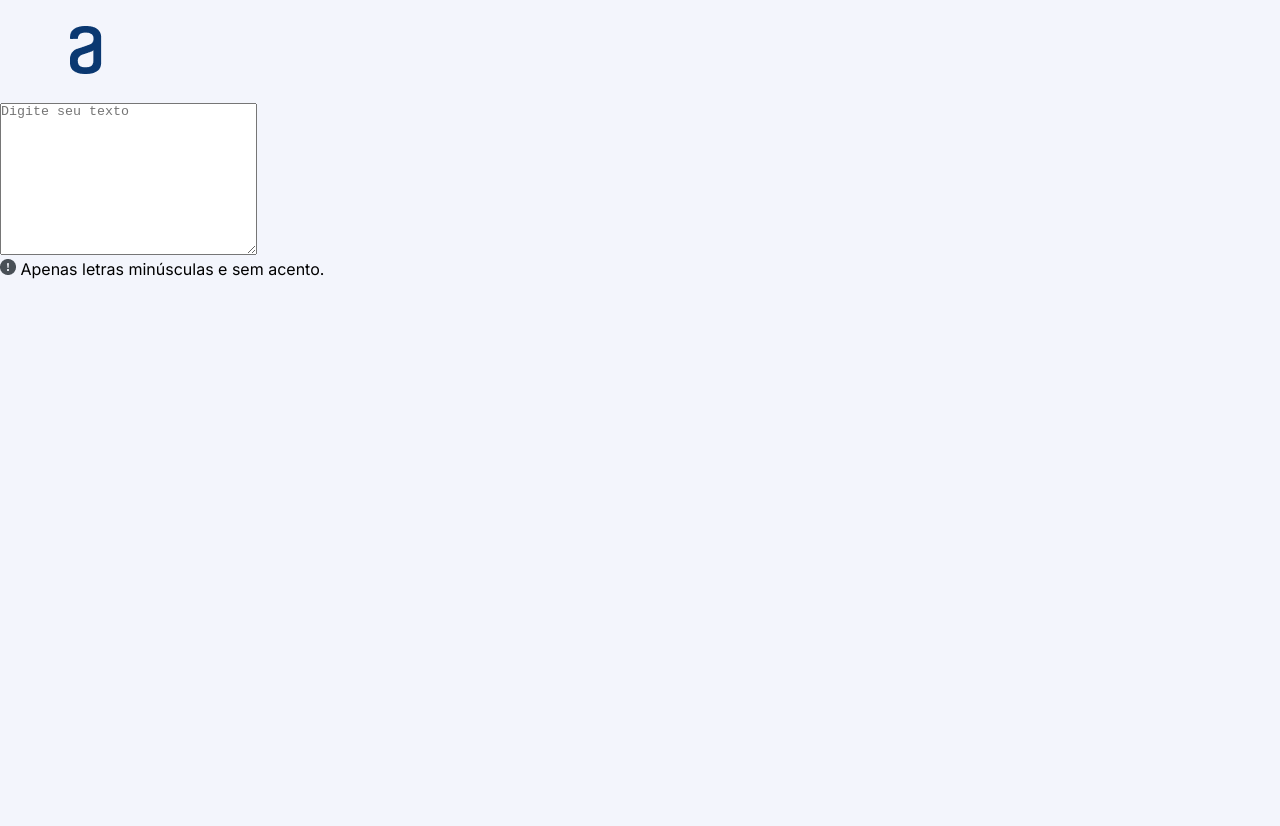
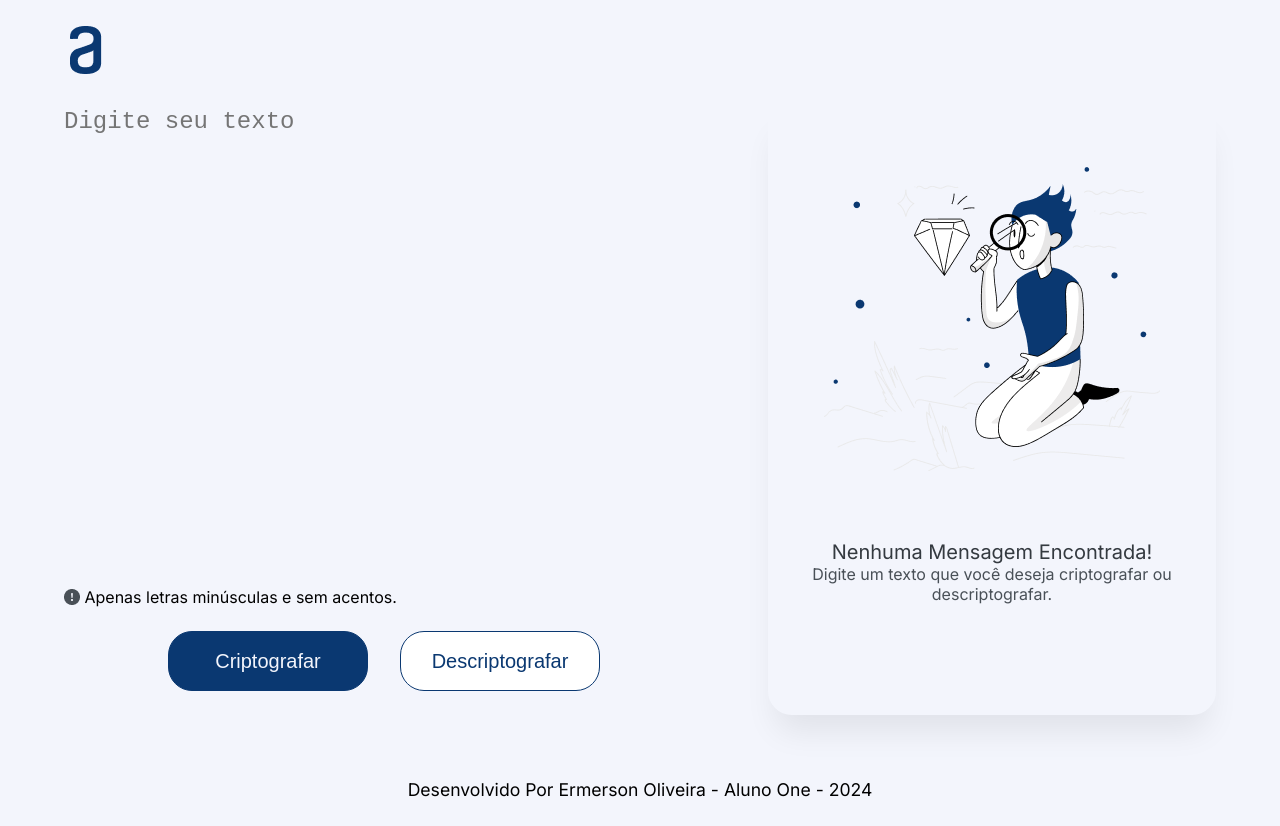
Before and after one commit to ermersonoliveira/challenge-one, a plain HTML site: page index.html in a window 1280 px wide. Before the commit the page ends 800 px from the top, so only its background shows below. Drawn offline with Linux system fonts and the light colour scheme.

Commit message:
incluir-index-projeto-01

```diff
--- a/index.html
+++ b/index.html
@@ -7,24 +7,46 @@
     <link rel="stylesheet" href="./assets/css/styles.css">
 </head>
 <body>
-    <header>
-        <img class="logo" src="./assets/img/Logo.png" alt="Logo da Alura">
+
+    <header class="logo">
+        <img src="./assets/img/Logo.png" alt="Logo da Alura">
     </header>
-    <main>
-        <section>
-            <textarea class="text-input" placeholder="Digite seu texto" cols="30" rows="10"></textarea>
 
-            <div class="alert-text">
-                <img src="./assets/img/bi_exclamation-circle-fill.png" alt="Ícone de Alerta!">
-                <label for="">Apenas letras minúsculas e sem acento.</label>
+    <main class="principal">
+        <section class="lado__esquerdo">
+            <textarea  id="texto_inicial" class="container__input" placeholder="Digite seu texto"></textarea>
+            <p id="informacao"><img src="./assets/img/bi_exclamation-circle-fill.png">&nbsp;Apenas letras minúsculas e sem acentos.</p>
+            <div class="container__botoes">
+                <button id="cripto" class="container__botao" onclick="criptografar()">Criptografar</button>
+                <button id="decripto" class="container__botao" onclick="descriptografar()">Descriptografar</button>
             </div>
+        </section>
 
-            <div class="botoes">
 
+        <section class="container__output">
+            <div class="texto__output">
+                <p id="resultado" style="display: none"></p>
             </div>
+            <div id="desenho">
+                <img id="svgPessoaLupa" src="./assets/img/High quality products 1 1.png" alt="Pessoa com Lupa">
+            </div>
+            <div id="mensagem__inicial" class="texto__output">
+                <p id="sem_mensagem">Nenhuma Mensagem Encontrada!</p>
+                <p id="observacao">Digite um texto que você deseja criptografar ou descriptografar.</p>
+            </div>
+            <div class="container__botoes">
+                <button id="botaoCopia" style="display: none" onclick="copiar()" class="container__botao">Copiar</button>
+            </div>
+        </section>
 
-        </section>
+
     </main>
-    <footer></footer>
+
+    <footer>
+        <div id="rodape">
+            <p id="barra__embaixo">Desenvolvido Por Ermerson Oliveira - Aluno One - 2024</p>
+        </div>
+    </footer>
+        <script src="./assets/script/script.js"></script>
 </body>
 </html>
```
